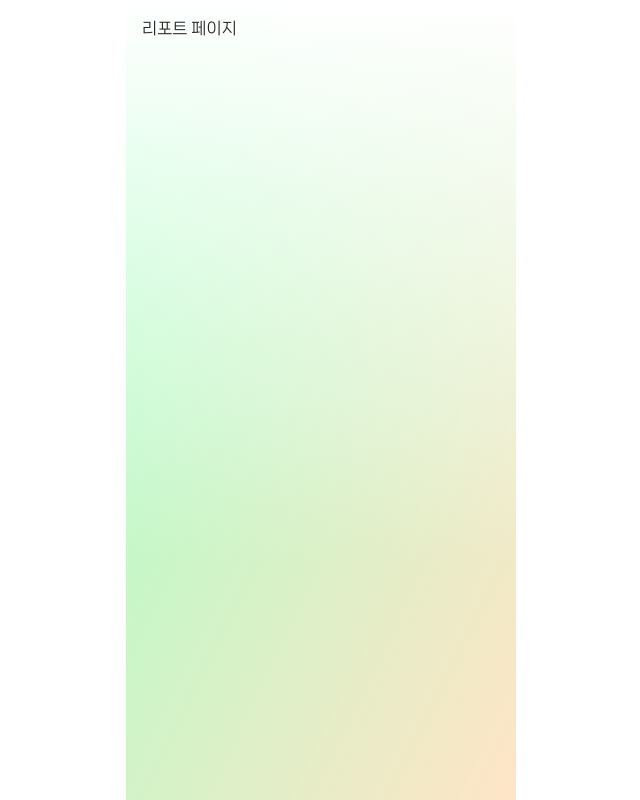
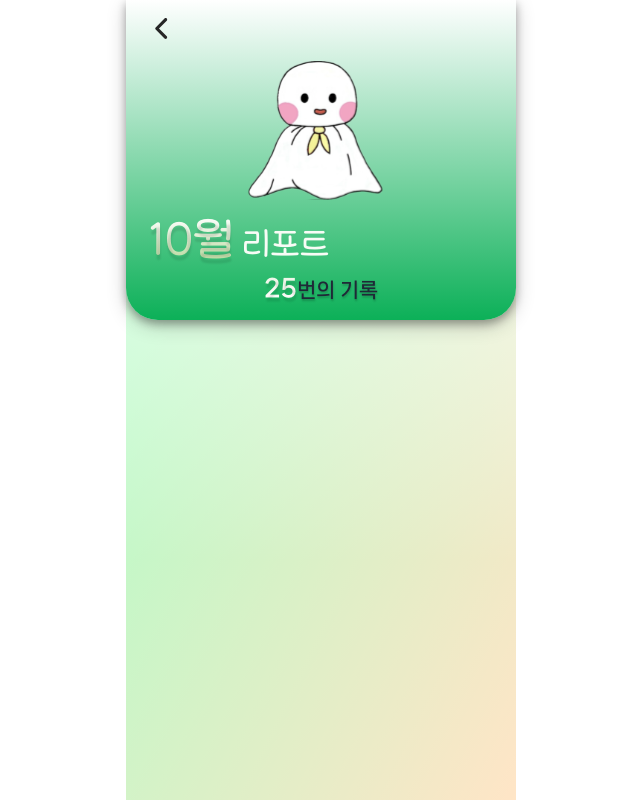
Before and after one commit to seomsoo/ddasoom, a Next.js app in the folder Frontend/: page /record/report in a window 1280 px wide. Shown: the whole page, without its empty margins (319-959 px from the left). Built offline with nearby package versions, Linux system fonts and the light colour scheme.

Commit message:
[FEAT] #27 리포트 헤더부분 추가

```diff
--- a/Frontend/src/app/record/report/page.tsx
+++ b/Frontend/src/app/record/report/page.tsx
@@ -1,5 +1,53 @@
-import React from 'react';
+'use client';
+
+import Back from '@/asset/Svg/backIcon.svg';
+import Ddasom from '@/asset/Svg/ddasomi.svg';
+import { useRouter } from 'next/navigation';
 
 export default function ReportPage() {
-  return <div>리포트 페이지</div>;
+  const router = useRouter();
+  return (
+    <div>
+      <header
+        style={{
+          boxShadow: '0 4px 8px rgba(0, 0, 0, 0.3), 0 6px 20px rgba(0, 0, 0, 0.2)',
+        }}
+        className="h-80 relative flex flex-col bg-gradient-to-b from-white to-[#0cb058] -m-4 rounded-b-[32px] shadow-xl">
+        <Back className="ml-6 absolute top-4" onClick={() => router.back()} />
+        <Ddasom className="absolute bottom-24 left-1/2 transform -translate-x-1/2 w-44 h-44" />
+
+        <span className="flex items-end absolute font-hakgyoansimR text-4xl text-main4 bottom-14 left-6">
+          <p
+            style={{
+              backgroundImage: 'linear-gradient(to top, #B6D89A, #ffffff)',
+              WebkitBackgroundClip: 'text',
+              WebkitTextFillColor: 'transparent',
+              textShadow: '0.5px 5px 2px rgba(0, 0, 0, 0.1)',
+            }}
+            className="text-5xl mr-2">
+            10월{' '}
+          </p>
+          리포트
+        </span>
+
+        <span
+          style={{
+            textShadow: '0.5px 2px 2px rgba(0, 0, 0, 0.2)',
+          }}
+          className="text-gray-800 absolute bottom-4 left-1/2 transform -translate-x-1/2 text-xl font-nanumBold flex items-end">
+          <p
+            style={{
+              backgroundImage: 'linear-gradient(to top, #ffffff, #EBF4E3)',
+              WebkitBackgroundClip: 'text',
+              WebkitTextFillColor: 'transparent',
+              textShadow: '1px 4px 2px rgba(0, 0, 0, 0.1)',
+            }}
+            className="text-2xl font-nanumExtraBold text-main4">
+            25
+          </p>
+          번의 기록
+        </span>
+      </header>
+    </div>
+  );
 }
```
